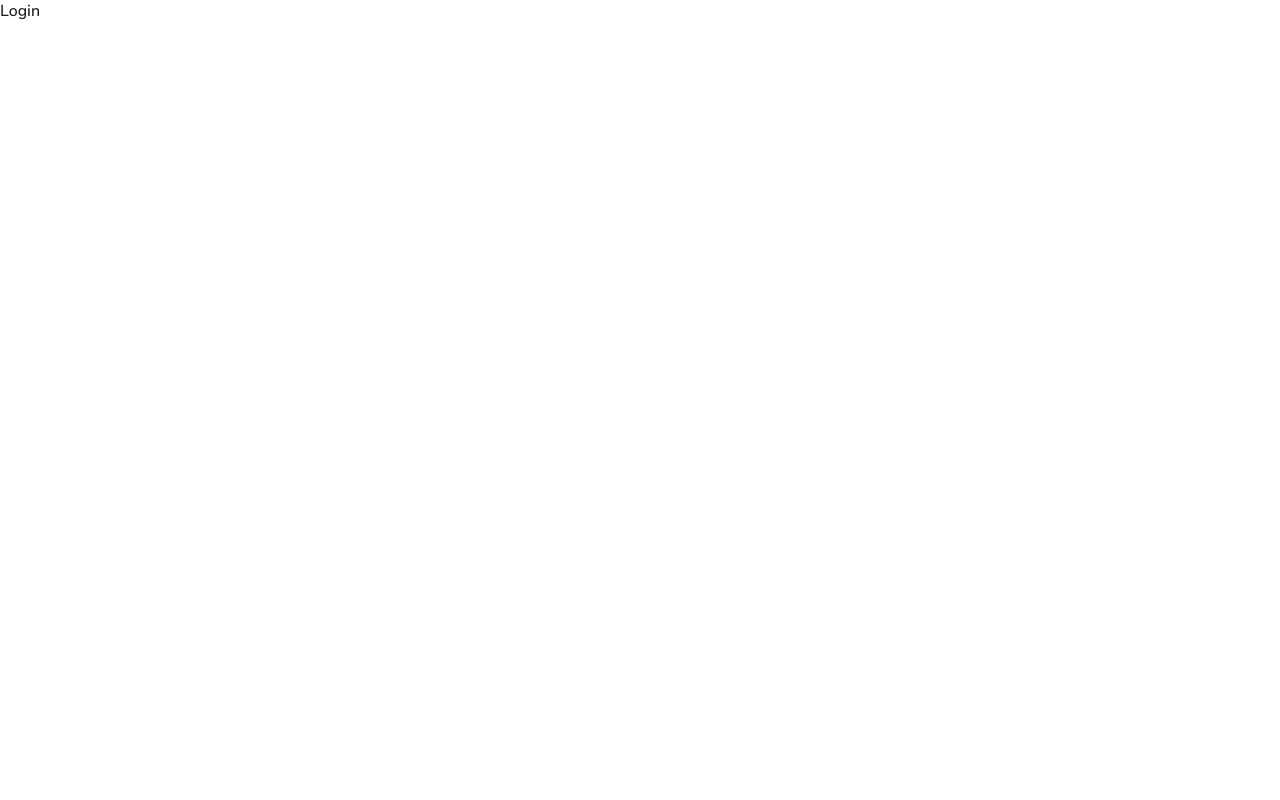
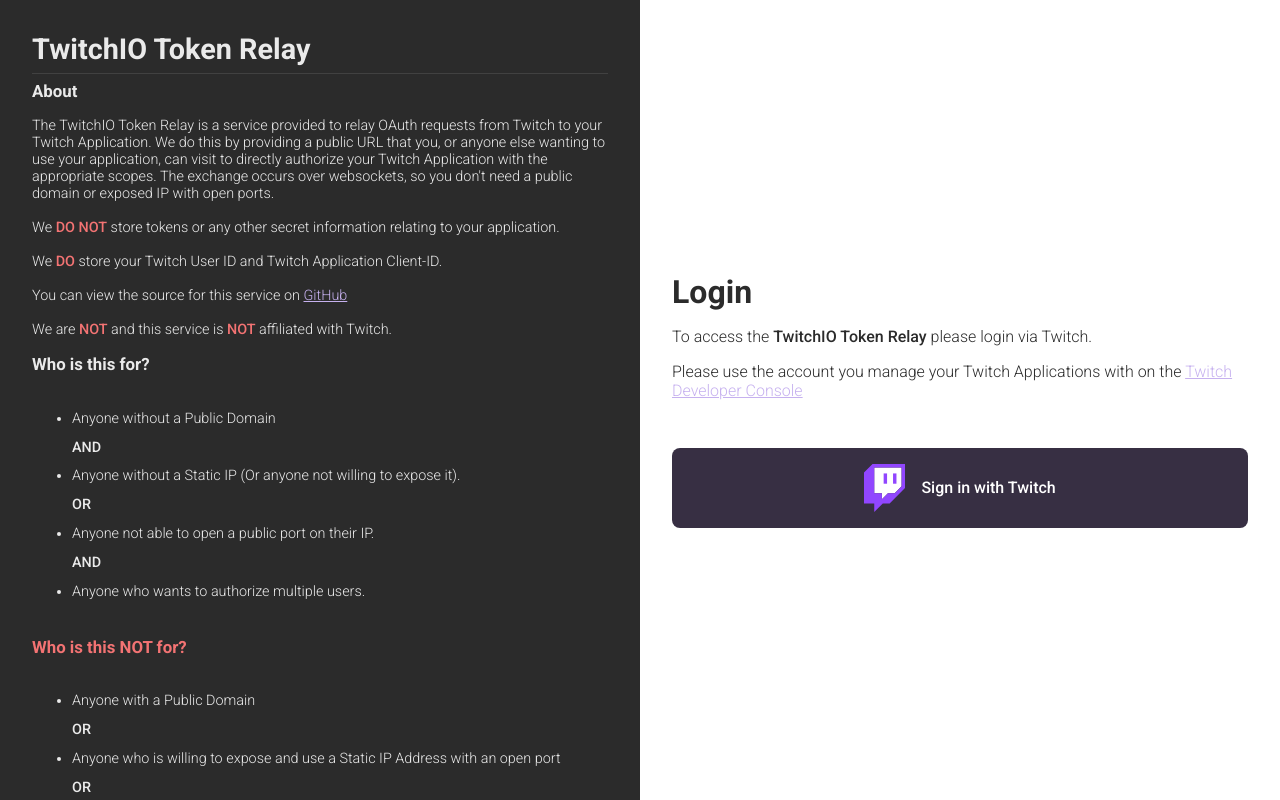
Before and after one commit to PythonistaGuild/twitchio-token-relay, a React app in the folder eira/: page /login in a window 1280 px wide. Built offline with nearby package versions, Linux system fonts and the light colour scheme; the HTML template or start-up script is replaced by a standard one.

Commit message:
Update frontend with forms and info

```diff
--- a/eira/src/main.css
+++ b/eira/src/main.css
@@ -1,8 +1,14 @@
-@import url("https://fonts.googleapis.com/css2?family=Nunito+Sans:ital,opsz,wght@0,6..12,200..1000;1,6..12,200..1000&display=swap");
+@import url("https://fonts.googleapis.com/css2?family=Roboto:ital,wght@0,100..900;1,100..900&display=swap");
 
 :root {
-  --primary-color: #1b1b1b;
+  --primary-color: #2b2b2b;
   --primary-background: #fff;
+  --highlight-color: #c6b1ef;
+  --highlight-dark-color: #372f43;
+  --primary-background-90: #ffffffe6;
+  --warning-red: #f37373;
+  --purple: #8553f3;
+  --light-purple: #ae89ff;
 }
 
 body,
@@ -12,11 +18,93 @@ html {
 }
 
 body {
-  font-family: "Nunito Sans", sans-serif;
+  font-family: "Roboto", sans-serif;
   font-optical-sizing: auto;
-  font-weight: 500;
+  font-weight: 300;
   font-style: normal;
-  font-variation-settings: "wdth" 100, "YTLC" 500;
   color: var(--primary-color);
   background-color: var(--primary-background);
 }
+
+hr {
+  border: none;
+  border-bottom: solid 1px var(--primary-color);
+  width: 100%;
+  opacity: 10%;
+}
+
+.hrW {
+  border-color: var(--primary-background);
+}
+
+h1,
+h2,
+h3,
+h4,
+h5 {
+  margin: 0;
+}
+
+p {
+  margin: 0;
+}
+
+.warningRed {
+  color: var(--warning-red) !important;
+}
+
+a {
+  color: var(--highlight-color);
+}
+
+ul {
+  line-height: 1.8rem;
+}
+
+b {
+  font-weight: 500;
+}
+
+h2 {
+  color: var(--highlight-dark-color);
+}
+
+.purple {
+  color: var(--purple);
+}
+
+.lightPurple {
+  color: var(--light-purple);
+}
+
+.simpleButton {
+  display: flex;
+  background-color: var(--purple);
+  color: var(--primary-background);
+  border-radius: 0.5rem;
+  padding: 1rem;
+  font-weight: 600;
+  font-size: 1em;
+  align-content: center;
+  justify-content: center;
+  outline: none;
+  border: none;
+  user-select: none;
+  width: fit-content;
+}
+
+.simpleButton:hover {
+  transform: scale(1.01);
+  cursor: pointer;
+}
+
+.simpleButton:active {
+  transform: scale(0.99);
+}
+
+input {
+  border: none;
+  outline: none;
+  padding: 1rem;
+  border-radius: 0.25rem;
+}
--- /dev/null
+++ b/eira/src/pages/css/index.css
@@ -0,0 +1,39 @@
+main {
+  display: flex;
+  flex-direction: column;
+  margin-left: auto;
+  margin-right: auto;
+  padding: 2rem;
+  width: 70%;
+  gap: 2rem;
+}
+
+.details {
+  display: flex;
+  flex-direction: column;
+  gap: 1rem;
+  background-color: var(--highlight-dark-color);
+  color: var(--primary-background);
+  border-radius: 0.5rem;
+  padding: 2rem;
+  font-size: 0.95em;
+}
+
+.innerDetails {
+  display: flex;
+  flex-direction: column;
+  gap: 1rem;
+}
+
+.appDetails {
+  display: flex;
+  gap: 1rem;
+  justify-content: space-between;
+  align-items: center;
+}
+
+.appForm {
+  display: flex;
+  flex-direction: column;
+  gap: 1rem;
+}
--- /dev/null
+++ b/eira/src/pages/css/login.css
@@ -0,0 +1,66 @@
+#root {
+  display: flex;
+  flex-direction: row;
+  width: 100%;
+  height: 100vh;
+}
+
+.loginLeft {
+  display: flex;
+  flex-direction: column;
+  width: 50%;
+  background-color: var(--primary-color);
+  color: var(--primary-background-90);
+  padding: 2rem;
+  scrollbar-width: thin;
+  overflow-y: auto;
+  font-size: 0.9em;
+}
+
+.loginLeft > hr {
+  border-color: var(--primary-background);
+}
+
+.loginRight {
+  display: flex;
+  flex-direction: column;
+  width: 50%;
+  padding: 2rem;
+  align-items: center;
+  justify-content: center;
+}
+
+.infoSec {
+  display: flex;
+  flex-direction: column;
+  gap: 1rem;
+}
+
+.loginInfo {
+  display: flex;
+  flex-direction: column;
+  gap: 1rem;
+}
+
+.loginButton {
+  margin-top: 2rem;
+  display: flex;
+  background-color: var(--highlight-dark-color);
+  color: var(--primary-background);
+  padding: 1rem;
+  border-radius: 0.5rem;
+  justify-content: center;
+  align-items: center;
+  font-weight: 500;
+  text-decoration: none;
+  gap: 1rem;
+}
+
+.loginButton:hover {
+  transform: scale(1.01);
+}
+
+.loginButton > img {
+  height: 3rem;
+  width: auto;
+}
--- a/eira/src/pages/index.tsx
+++ b/eira/src/pages/index.tsx
@@ -1,13 +1,18 @@
-import { useEffect, useState } from "react";
+import { useEffect, useRef, useState } from "react";
 import type { UserDataT } from "../types/responses";
 import { useLocation } from "wouter";
-import "./index.css";
+import "./css/index.css";
 import { useCookies } from "react-cookie";
 
 function Index() {
   const [user, setUser] = useState<UserDataT>();
   const [, navigate] = useLocation();
   const [cookies, , removeCookie] = useCookies(["session"]);
+  const [showForm, setShowForm] = useState<boolean>(false);
+  const [error, setError] = useState<string | null>(null);
+
+  const cidRef = useRef<HTMLInputElement>(null);
+  const nameRef = useRef<HTMLInputElement>(null);
 
   async function fetchUser() {
     let resp: Response;
@@ -36,11 +41,147 @@ function Index() {
     setUser(data);
   }
 
+  const getApps = () => {
+    const apps = user?.applications.map((app) => {
+      return (
+        <div key={app.application_id}>
+          <div className="appDetails">
+            <b className="lightPurple">{app.application_name}</b>
+            <span>{app.client_id}</span>
+            <button type="button" className="simpleButton">
+              Edit
+            </button>
+          </div>
+          <hr className="hrW" />
+        </div>
+      );
+    });
+
+    if (!apps || (apps.length === 0 && !showForm)) {
+      return (
+        <button type="button" className="simpleButton" onClick={() => setShowForm(true)}>
+          + Create New
+        </button>
+      );
+    }
+
+    return apps;
+  };
+
+  const saveNewApp = async () => {
+    let resp: Response;
+
+    if (!cookies.session) {
+      return navigate("/login");
+    }
+
+    if (!cidRef.current || !nameRef.current) {
+      setError("Error: Reload and try again");
+      return;
+    }
+
+    const name = nameRef.current.value;
+    const clientId = cidRef.current.value;
+
+    if (!name) {
+      setError("Please enter a valid application name");
+      return;
+    }
+
+    if (!clientId) {
+      setError("Please enter a valid Client-ID");
+      return;
+    }
+
+    const data = {
+      name: name,
+      client_id: clientId,
+    };
+
+    try {
+      resp = await fetch("/users/apps", { credentials: "include", method: "POST", body: JSON.stringify(data) });
+    } catch (error) {
+      setError("An unexpected error occurred. Please try again later.");
+      return;
+    }
+
+    if (!resp.ok) {
+      const msg = await resp.text();
+      setError(msg);
+      return;
+    }
+
+    const respData: UserDataT = await resp.json();
+
+    setShowForm(false);
+    setUser(respData);
+  };
+
   useEffect(() => {
     fetchUser();
   }, []);
 
-  return <>{user?.name}</>;
+  return (
+    <>
+      <main>
+        <h1 className="lightPurple">TwitchIO Token Relay</h1>
+        <hr />
+        <div className="details">
+          <div className="innerDetails">
+            <b className="lightPurple">Account ID</b>
+            {user?.id}
+          </div>
+          <div className="innerDetails">
+            <b className="lightPurple">Twitch</b>
+            {user?.name} | {user?.twitch_id}
+          </div>
+
+          <div className="innerDetails">
+            <b className="lightPurple">API Token</b>
+            <span>Your access token to TwitchIO Token Relay.</span>
+            <span>To view this token you must generate a new one. You must keep this token confidential.</span>
+            <button type="button" className="simpleButton">
+              Generate Token
+            </button>
+          </div>
+        </div>
+
+        <div className="details">
+          <h3>Applications</h3>
+          <hr className="hrW" />
+          <span>
+            Currently the <b>TwitchIO Token Relay</b> service only allows one application per user.
+          </span>
+          {getApps()}
+          {showForm ? (
+            <div className="appForm">
+              <span>
+                Please complete the form below to create a new application. The name and Client-ID should match the
+                application you created on the <a href="https://dev.twitch.tv/console">Twitch Developer Console.</a>
+              </span>
+              <span className="lightPurple">
+                <b>Name:</b>
+              </span>
+              <input type="text" ref={nameRef} />
+              <span className="lightPurple">
+                <b>Client-ID:</b>
+              </span>
+              <input type="text" ref={cidRef} />
+              {error ? <span className="warningRed">{error}</span> : null}
+              <button type="button" className="simpleButton" onClick={saveNewApp}>
+                Save
+              </button>
+            </div>
+          ) : null}
+        </div>
+
+        <div className="details">
+          <h3>Status</h3>
+          <hr className="hrW" />
+        </div>
+      </main>
+    </>
+  );
 }
 
 export default Index;
--- a/eira/src/pages/login.tsx
+++ b/eira/src/pages/login.tsx
@@ -2,6 +2,8 @@ import { useEffect } from "react";
 import type { UserDataT } from "../types/responses";
 import { useLocation } from "wouter";
 import { useCookies } from "react-cookie";
+import "./css/login.css";
+import TwitchLogo from "../assets/twitch.svg";
 
 function LoginPage() {
   const [, navigate] = useLocation();
@@ -38,7 +40,81 @@ function LoginPage() {
     fetchUser();
   }, []);
 
-  return <>Login</>;
+  return (
+    <>
+      <div className="loginLeft">
+        <h1>TwitchIO Token Relay</h1>
+        <hr />
+
+        <div className="infoSec">
+          <h3>About</h3>
+          <p>
+            The TwitchIO Token Relay is a service provided to relay OAuth requests from Twitch to your Twitch
+            Application. We do this by providing a public URL that you, or anyone else wanting to use your application,
+            can visit to directly authorize your Twitch Application with the appropriate scopes. The exchange occurs
+            over websockets, so you don't need a public domain or exposed IP with open ports.
+            <br />
+            <br />
+            We <b className="warningRed">DO NOT</b> store tokens or any other secret information relating to your
+            application.
+            <br />
+            <br />
+            We <b className="warningRed">DO</b> store your Twitch User ID and Twitch Application Client-ID.
+            <br />
+            <br />
+            You can view the source for this service on{" "}
+            <a href="https://github.com/PythonistaGuild/twitchio-token-relay">GitHub</a>
+            <br />
+            <br />
+            We are <b className="warningRed">NOT</b> and this service is <b className="warningRed">NOT</b> affiliated
+            with Twitch.
+          </p>
+
+          <h3>Who is this for?</h3>
+          <p>
+            <ul>
+              <li>Anyone without a Public Domain</li>
+              <b>AND</b>
+              <li>Anyone without a Static IP (Or anyone not willing to expose it).</li>
+              <b>OR</b>
+              <li>Anyone not able to open a public port on their IP.</li>
+              <b>AND</b>
+              <li>Anyone who wants to authorize multiple users.</li>
+            </ul>
+          </p>
+
+          <h3 className="warningRed">Who is this NOT for?</h3>
+          <p>
+            <ul>
+              <li>Anyone with a Public Domain</li>
+              <b>OR</b>
+              <li>Anyone who is willing to expose and use a Static IP Address with an open port</li>
+              <b>OR</b>
+              <li>Anyone only Authorizing themselves or their own Applications (Not other users)</li>
+            </ul>
+          </p>
+        </div>
+      </div>
+
+      <div className="loginRight">
+        <div className="loginInfo">
+          <h1>Login</h1>
+          <span>
+            To access the <b>TwitchIO Token Relay</b> please login via Twitch.
+          </span>
+          <span>
+            Please use the account you manage your Twitch Applications with on the{" "}
+            <a href="https://dev.twitch.tv/console">Twitch Developer Console</a>
+          </span>
+
+          <a className="loginButton" href="/users/login">
+            <img src={TwitchLogo} alt="Twitch Logo" />
+            Sign in with Twitch
+          </a>
+        </div>
+      </div>
+    </>
+  );
 }
 
 export default LoginPage;
```
Also changed, not shown: eira/src/assets/twitch.svg (added), eira/src/pages/index.css (deleted).
